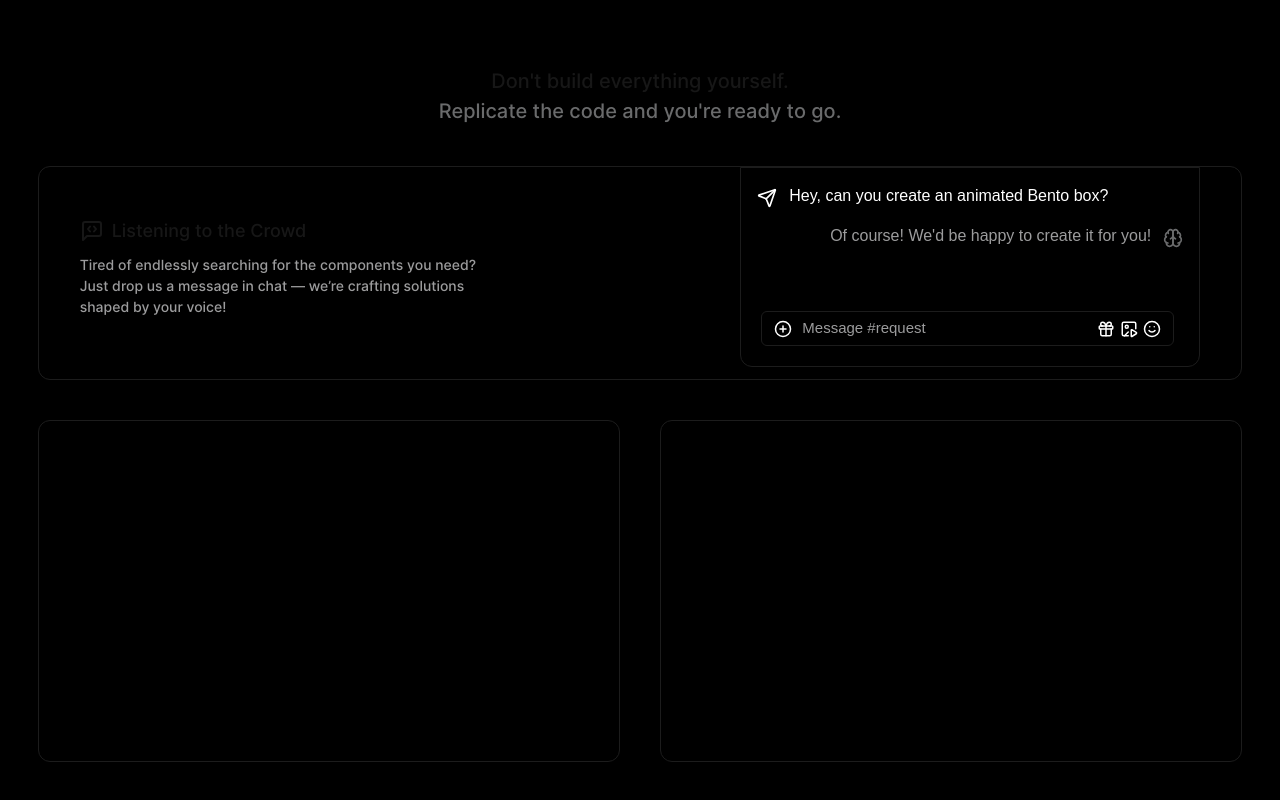
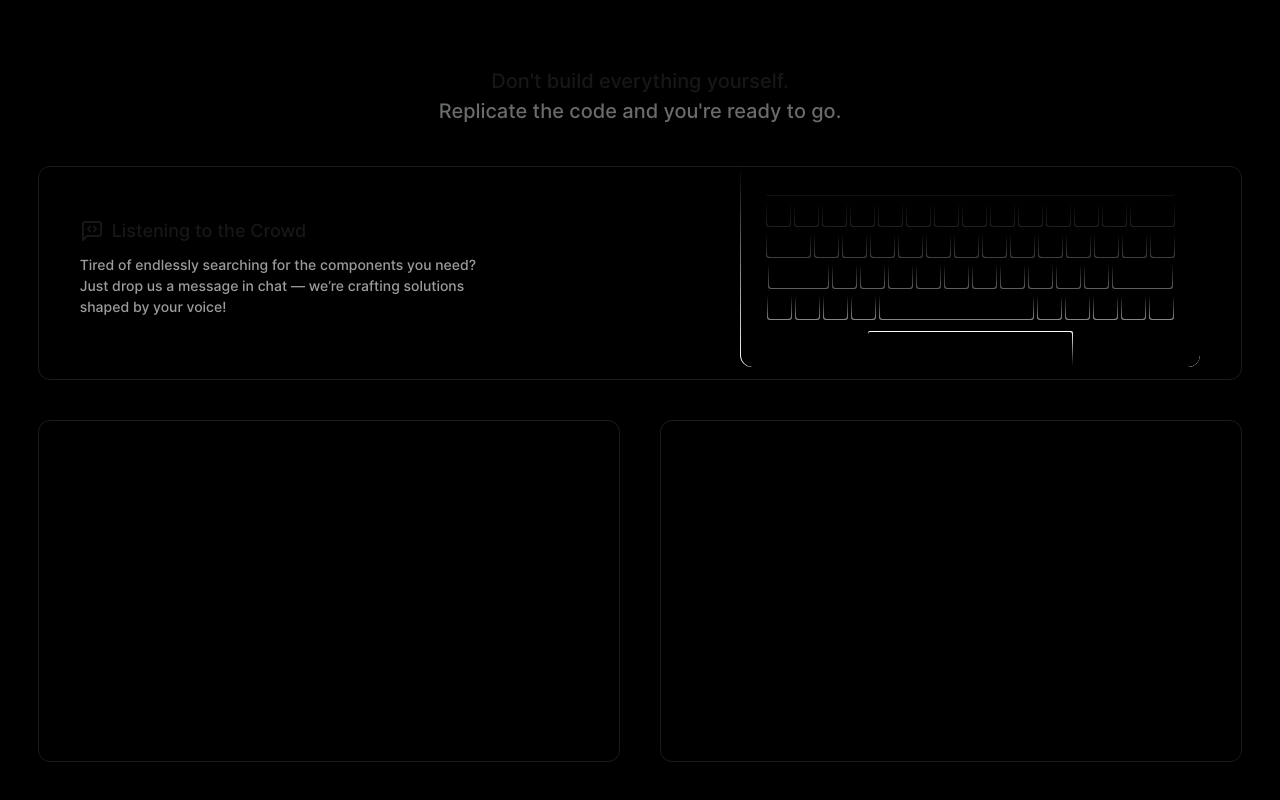
Before and after one commit to sudo-aadhi/Exposure, a Next.js app: page / in a window 1280 px wide. Shown: the part 2266-3066 px from the top of the page. Built offline with nearby package versions, Linux system fonts and the light colour scheme.

Commit message:
Macbook gradient keyboard added

```diff
--- a/app/components/animated/BentoGrids.tsx
+++ b/app/components/animated/BentoGrids.tsx
@@ -1,14 +1,16 @@
 "use client";
 import React, { useEffect, useState } from "react";
+import user from "@/public/assets/user.png";
+import admin from "@/public/assets/admin.jpg";
 import {
   MessageSquareCode,
-  Brain,
+  CirclePlus,
   Send,
-  CirclePlus,
-  Gift,
-  ImagePlay,
+  Paperclip,
   Smile,
 } from "lucide-react";
+import Image from "next/image";
+import { motion } from "framer-motion";
 
 const BentoGrids = () => {
   return (
@@ -21,7 +23,7 @@ const BentoGrids = () => {
           Replicate the code and you're ready to go.
         </h3>
       </div>
-      <div className="flex w-full h-[217.78px] border border-[#1C1C1C] rounded-[12px] justify-evenly gap-[200px]">
+      <div className="flex w-full h-[217.78px] border border-[#1C1C1C] rounded-[12px] justify-evenly gap-[200px] overflow-hidden">
         <div className="flex flex-col w-[420px] h-[200px] justify-center gap-[10px]">
           <div className="flex items-center gap-[8px]">
             <MessageSquareCode />
@@ -38,7 +40,7 @@ const BentoGrids = () => {
           </div>
         </div>
         {/* The chatbox component  */}
-        <ChatBoxComponent />
+        <KeyboardComponent />
       </div>
       <div className="flex items-center justify-between w-full h-[342.06px] rounded-[12px]">
         <div className="flex items-center justify-between w-[582px] h-[342.06px] border border-[#1C1C1C] rounded-[12px]"></div>
@@ -48,48 +50,78 @@ const BentoGrids = () => {
   );
 };
 
-const ChatBoxComponent = () => {
-  const [message, setMessage] = useState("");
-  const [mounted, setMounted] = useState(false);
-
-  useEffect(() => {
-    setMounted(true); // Mark as mounted once the component is rendered on the client
-  }, []);
-
-  if (!mounted) {
-    return null; // Return nothing until the component has mounted
-  }
-
-  const handleSend = () => {
-    console.log("Sending message:", message);
-    setMessage("");
-  };
-
+const KeyboardComponent = () => {
   return (
-    <div className="flex flex-col w-[460px] h-[200px] rounded-b-[12px] border border-[#1C1C1C] bg-black text-white overflow-hidden">
-      <div className="flex flex-col flex-grow p-4 space-y-4 overflow-y-auto">
-        <div className="flex items-start gap-3">
-          <Send size={20} className="mt-1 flex-shrink-0" />
-          <h3 className="text-[16px] font-medium">
-            Hey, can you create an animated Bento box?
-          </h3>
+    <div className="flex items-center justify-center w-[460px] h-[200px] rounded-b-[12px] bg-gradient-to-t from-white to-black text-white overflow-hidden">
+      <div className="flex flex-col items-center justify-center w-[459px] h-[200px] rounded-b-[12px] bg-black text-white overflow-hidden relative bottom-[0.5px]">
+        <div className="flex w-[450px] h-[160px] justify-center">
+          <div className="flex flex-col items-center justify-center w-[410px] h-full gap-[6px]">
+            <div className="flex justify-center items-center w-[408.5px] h-[17px] bg-gradient-to-t from-[#ffffff10] to-black overflow-hidden rounded-b-[2px]">
+              <div className="flex justify-center items-center w-[409px] h-[16px] bg-black relative bottom-[0.5px]  rounded-b-[2px]"></div>
+            </div>
+            <div className="flex items-center gap-[3px]">
+              {Array.from({ length: 14 }).map((item, idx) => {
+                return idx < 13 ? (
+                  <div className="flex items-center justify-center w-[25px] h-[25px] bg-gradient-to-t from-[#ffffff20] to-black rounded-[3px]">
+                    <div className="flex items-center justify-center w-[23.5px] h-[24px] bg-black rounded-[3px] relative bottom-[0.5px]"></div>
+                  </div>
+                ) : (
+                  <div className="flex items-center justify-center w-[45px] h-[25px] bg-gradient-to-t from-[#ffffff20] to-black rounded-[3px]">
+                    <div className="flex items-center justify-center w-[43.5px] h-[24px] bg-black rounded-[3px] relative bottom-[0.5px]"></div>
+                  </div>
+                );
+              })}
+            </div>
+            <div className="flex items-center gap-[3px]">
+              {Array.from({ length: 14 }).map((item, idx) => {
+                return idx != 0 ? (
+                  <div className="flex items-center justify-center w-[25px] h-[25px] bg-gradient-to-t from-[#ffffff40] to-black rounded-[3px]">
+                    <div className="flex items-center justify-center w-[23.5px] h-[24px] bg-black rounded-[3px] relative bottom-[0.5px]"></div>
+                  </div>
+                ) : (
+                  <div className="flex items-center justify-center w-[45px] h-[25px] bg-gradient-to-t from-[#ffffff40] to-black rounded-[3px]">
+                    <div className="flex items-center justify-center w-[43.5px] h-[24px] bg-black rounded-[3px] relative bottom-[0.5px]"></div>
+                  </div>
+                );
+              })}
+            </div>
+            <div className="flex items-center gap-[3px]">
+              {Array.from({ length: 11 }).map((item, idx) => {
+                return idx != 0 ? (
+                  <div className="flex items-center justify-center w-[25px] h-[25px] bg-gradient-to-t from-[#ffffff60] to-black rounded-[3px]">
+                    <div className="flex items-center justify-center w-[23.5px] h-[24px] bg-black rounded-[3px] relative bottom-[0.5px]"></div>
+                  </div>
+                ) : (
+                  <div className="flex items-center justify-center w-[61px] h-[25px] bg-gradient-to-t from-[#ffffff60] to-black rounded-[3px]">
+                    <div className="flex items-center justify-center w-[59.5px] h-[24px] bg-black rounded-[3px] relative bottom-[0.5px]"></div>
+                  </div>
+                );
+              })}
+              <div className="flex items-center justify-center w-[61px] h-[25px] bg-gradient-to-t from-[#ffffff60] to-black rounded-[3px]">
+                <div className="flex items-center justify-center w-[59.5px] h-[24px] bg-black rounded-[3px] relative bottom-[0.5px]"></div>
+              </div>
+            </div>
+            <div className="flex items-center gap-[3px]">
+              {Array.from({ length: 9 }).map((item, idx) => {
+                return idx != 4 ? (
+                  <div className="flex items-center justify-center w-[25px] h-[25px] bg-gradient-to-t from-[#fff8] to-black rounded-[3px]">
+                    <div className="flex items-center justify-center w-[23.5px] h-[24px] bg-black rounded-[3px] relative bottom-[0.5px]"></div>
+                  </div>
+                ) : (
+                  <div className="flex items-center justify-center w-[155px] h-[25px] bg-gradient-to-t from-[#fff8] to-black rounded-[3px]">
+                    <div className="flex items-center justify-center w-[153.5px] h-[24px] bg-black rounded-[3px] relative bottom-[0.5px]"></div>
+                  </div>
+                );
+              })}
+              <div className="flex items-center justify-center w-[25px] h-[25px] bg-gradient-to-t from-[#fff8] to-black rounded-[3px]">
+                <div className="flex items-center justify-center w-[23.5px] h-[24px] bg-black rounded-[3px] relative bottom-[0.5px]"></div>
+              </div>
+            </div>
+          </div>
         </div>
-        <div className="flex items-start justify-end gap-3">
-          <h3 className="text-[16px] text-[#9C9C9D] text-right">
-            Of course! We'd be happy to create it for you!
-          </h3>
-          <Brain size={20} color="#6A6B6C" className="mt-1 flex-shrink-0" />
-        </div>
-      </div>
-      <div className="flex items-center justify-between border-[#1C1C1C] w-[413px] h-[35px] border ml-5 mb-5 rounded-[6px]">
-        <div className="flex items-center gap-[10px] ml-3">
-          <CirclePlus size={18} />
-          <p className="text-[#9C9C9D] text-[15px]">Message #request</p>
-        </div>
-        <div className="flex items-center gap-[5px] mr-3">
-          <Gift size={18} />
-          <ImagePlay size={18} />
-          <Smile size={18} />
+        {/* The Touchpad component  */}
+        <div className="flex items-center justify-center w-[205px] h-[35px] relative top-[2px] bg-gradient-to-b from-white to-black rounded-t-[2px]">
+          <div className="flex w-[204px] h-[34px] bg-black rounded-t-[2px]"></div>
         </div>
       </div>
     </div>
```
Also changed, not shown: config.js (+9 -9 lines), public/assets/admin.jpg (added), public/assets/user.png (added).
